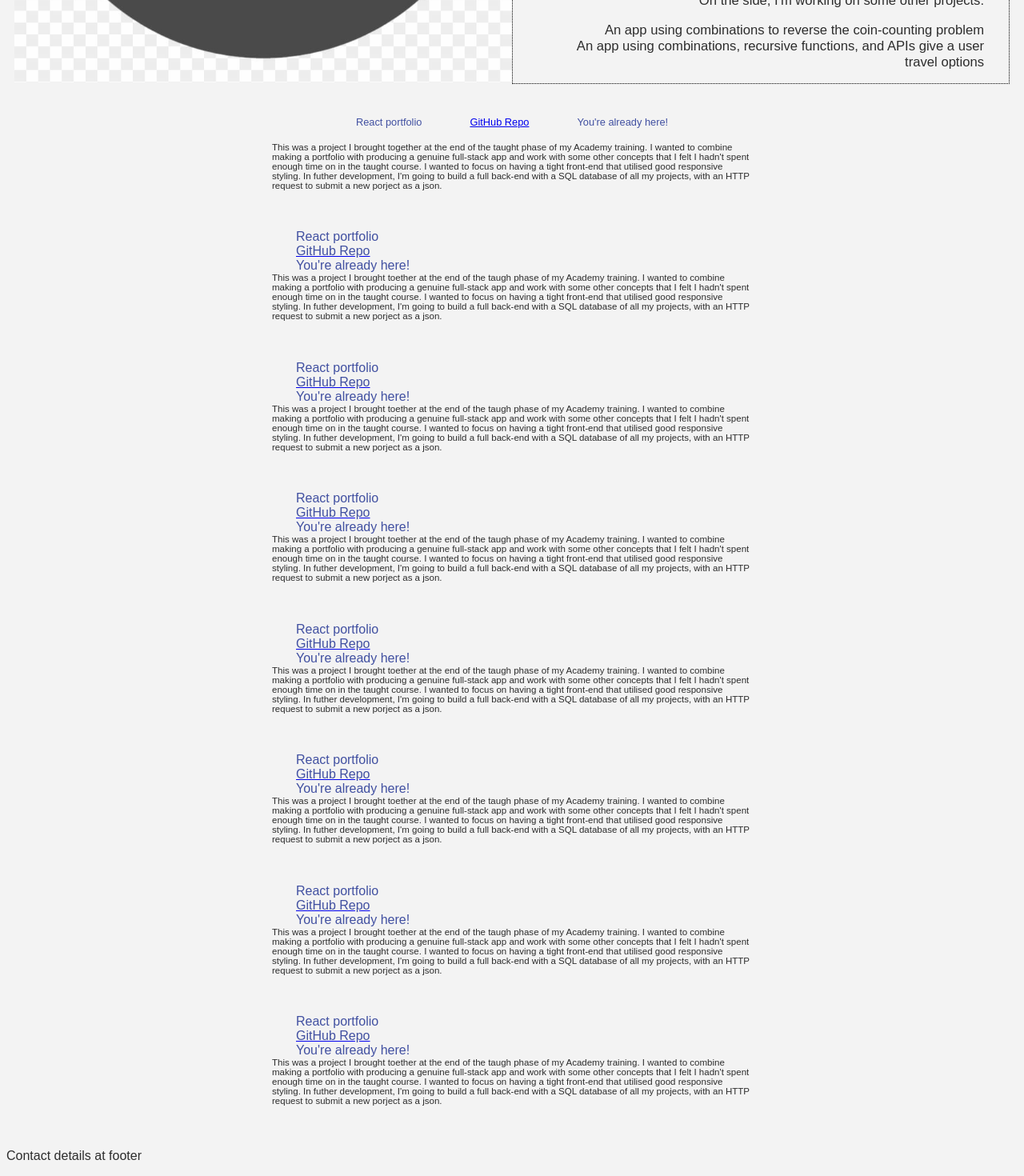
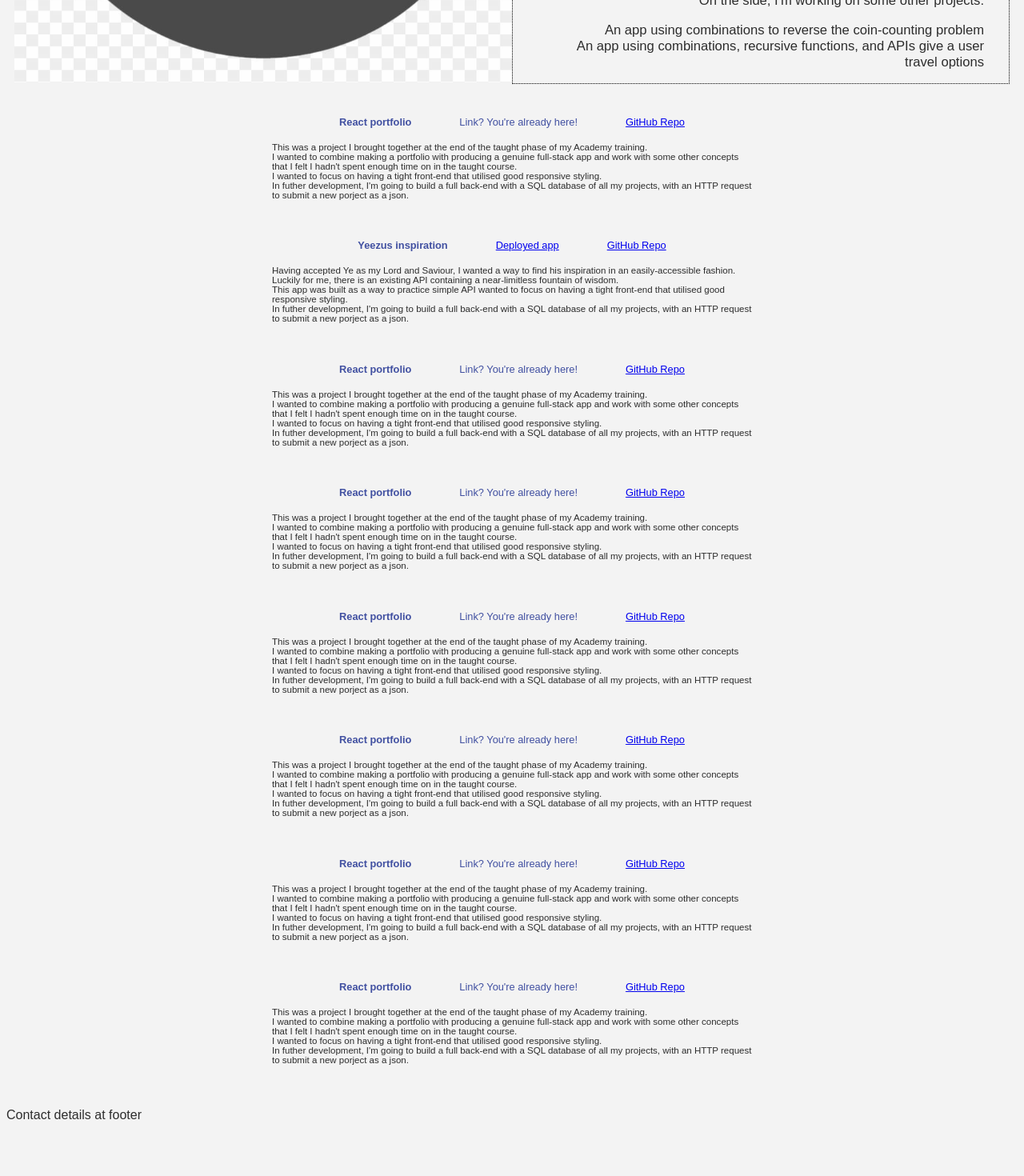
Before and after one commit to mat-projects/portfolio-frontend, a React (Create React App) app: page / in a window 1280 px wide. Shown: the part 642-2112 px from the top of the page at 80% size. After the commit the page ends 2061 px from the top, so only its background shows below. Built offline with nearby package versions, Linux system fonts and the light colour scheme.

Commit message:
working css

```diff
--- a/public/style.css
+++ b/public/style.css
@@ -139,6 +139,7 @@ html {
 .project--name {
     padding: 0% 5%;
     color: rgb(65, 80, 161);
+    font-weight: bold;
 }
 .project--link{
     padding: 0% 5%;
--- a/src/components/main/projects.tsx
+++ b/src/components/main/projects.tsx
@@ -5,6 +5,7 @@ export default function Projects(): JSX.Element {
         <div className="project">
           <div className="project--header">
             <div className="project--name">React portfolio</div>
+            <div className="project--link">Link? You're already here!</div>
             <div className="project--link">
               <a
                 href="https://github.com/matbatten/portfolio-frontend"
@@ -14,170 +15,212 @@ export default function Projects(): JSX.Element {
                 <div>GitHub Repo</div>
               </a>
             </div>
-            <div className="project--link">You're already here!</div>
           </div>{" "}
           <br />
           <div className="project--desc">
             This was a project I brought together at the end of the taught phase
-            of my Academy training. I wanted to combine making a portfolio with
+            of my Academy training.<br/> I wanted to combine making a portfolio with
             producing a genuine full-stack app and work with some other concepts
-            that I felt I hadn't spent enough time on in the taught course. I
+            that I felt I hadn't spent enough time on in the taught course.<br/> I
             wanted to focus on having a tight front-end that utilised good
-            responsive styling. In futher development, I'm going to build a full
+            responsive styling.<br/> In futher development, I'm going to build a full
             back-end with a SQL database of all my projects, with an HTTP
             request to submit a new porject as a json.
           </div>
         </div>
 
         <div className="project">
-          <div className="project--name">React portfolio</div>
+          <div className="project--header">
+            <div className="project--name">Yeezus inspiration</div>
+            <div className="project--link">
               <a
-            href="https://github.com/matbatten/portfolio-frontend"
+                href="https://yeebible.netlify.app/"
                 target="_blank"
                 rel="noopener noreferrer"
               >
-            <div className="project--link">GitHub Repo</div>
+                <div>Deployed app</div>
               </a>
-          <div className="project--link">You're already here!</div>
+            </div>
+            <div className="project--link">
+              <a
+                href="https://github.com/matbatten/Yeezus"
+                target="_blank"
+                rel="noopener noreferrer"
+              >
+                <div>GitHub Repo</div>
+              </a>
+            </div>
+          </div>{" "}
+          <br />
           <div className="project--desc">
-            This was a project I brought toether at the end of the taugh phase
-            of my Academy training. I wanted to combine making a portfolio with
-            producing a genuine full-stack app and work with some other concepts
-            that I felt I hadn't spent enough time on in the taught course. I
+            Having accepted Ye as my Lord and Saviour, I wanted a way to find
+            his inspiration in an easily-accessible fashion.<br/> Luckily for
+            me, there is an existing API containing a near-limitless fountain
+            of wisdom.<br/> This app was built as a way to practice simple API
             wanted to focus on having a tight front-end that utilised good
-            responsive styling. In futher development, I'm going to build a full
+            responsive styling.<br/> In futher development, I'm going to build a full
             back-end with a SQL database of all my projects, with an HTTP
             request to submit a new porject as a json.
           </div>
         </div>
 
         <div className="project">
+          <div className="project--header">
             <div className="project--name">React portfolio</div>
+            <div className="project--link">Link? You're already here!</div>
+            <div className="project--link">
               <a
                 href="https://github.com/matbatten/portfolio-frontend"
                 target="_blank"
                 rel="noopener noreferrer"
               >
-            <div className="project--link">GitHub Repo</div>
+                <div>GitHub Repo</div>
               </a>
-          <div className="project--link">You're already here!</div>
+            </div>
+          </div>{" "}
+          <br />
           <div className="project--desc">
-            This was a project I brought toether at the end of the taugh phase
-            of my Academy training. I wanted to combine making a portfolio with
+            This was a project I brought together at the end of the taught phase
+            of my Academy training.<br/> I wanted to combine making a portfolio with
             producing a genuine full-stack app and work with some other concepts
-            that I felt I hadn't spent enough time on in the taught course. I
+            that I felt I hadn't spent enough time on in the taught course.<br/> I
             wanted to focus on having a tight front-end that utilised good
-            responsive styling. In futher development, I'm going to build a full
+            responsive styling.<br/> In futher development, I'm going to build a full
             back-end with a SQL database of all my projects, with an HTTP
             request to submit a new porject as a json.
           </div>
         </div>
 
         <div className="project">
+          <div className="project--header">
             <div className="project--name">React portfolio</div>
+            <div className="project--link">Link? You're already here!</div>
+            <div className="project--link">
               <a
                 href="https://github.com/matbatten/portfolio-frontend"
                 target="_blank"
                 rel="noopener noreferrer"
               >
-            <div className="project--link">GitHub Repo</div>
+                <div>GitHub Repo</div>
               </a>
-          <div className="project--link">You're already here!</div>
+            </div>
+          </div>{" "}
+          <br />
           <div className="project--desc">
-            This was a project I brought toether at the end of the taugh phase
-            of my Academy training. I wanted to combine making a portfolio with
+            This was a project I brought together at the end of the taught phase
+            of my Academy training.<br/> I wanted to combine making a portfolio with
             producing a genuine full-stack app and work with some other concepts
-            that I felt I hadn't spent enough time on in the taught course. I
+            that I felt I hadn't spent enough time on in the taught course.<br/> I
             wanted to focus on having a tight front-end that utilised good
-            responsive styling. In futher development, I'm going to build a full
+            responsive styling.<br/> In futher development, I'm going to build a full
             back-end with a SQL database of all my projects, with an HTTP
             request to submit a new porject as a json.
           </div>
         </div>
 
         <div className="project">
+          <div className="project--header">
             <div className="project--name">React portfolio</div>
+            <div className="project--link">Link? You're already here!</div>
+            <div className="project--link">
               <a
                 href="https://github.com/matbatten/portfolio-frontend"
                 target="_blank"
                 rel="noopener noreferrer"
               >
-            <div className="project--link">GitHub Repo</div>
+                <div>GitHub Repo</div>
               </a>
-          <div className="project--link">You're already here!</div>
+            </div>
+          </div>{" "}
+          <br />
           <div className="project--desc">
-            This was a project I brought toether at the end of the taugh phase
-            of my Academy training. I wanted to combine making a portfolio with
+            This was a project I brought together at the end of the taught phase
+            of my Academy training.<br/> I wanted to combine making a portfolio with
             producing a genuine full-stack app and work with some other concepts
-            that I felt I hadn't spent enough time on in the taught course. I
+            that I felt I hadn't spent enough time on in the taught course.<br/> I
             wanted to focus on having a tight front-end that utilised good
-            responsive styling. In futher development, I'm going to build a full
+            responsive styling.<br/> In futher development, I'm going to build a full
             back-end with a SQL database of all my projects, with an HTTP
             request to submit a new porject as a json.
           </div>
         </div>
 
         <div className="project">
+          <div className="project--header">
             <div className="project--name">React portfolio</div>
+            <div className="project--link">Link? You're already here!</div>
+            <div className="project--link">
               <a
                 href="https://github.com/matbatten/portfolio-frontend"
                 target="_blank"
                 rel="noopener noreferrer"
               >
-            <div className="project--link">GitHub Repo</div>
+                <div>GitHub Repo</div>
               </a>
-          <div className="project--link">You're already here!</div>
+            </div>
+          </div>{" "}
+          <br />
           <div className="project--desc">
-            This was a project I brought toether at the end of the taugh phase
-            of my Academy training. I wanted to combine making a portfolio with
+            This was a project I brought together at the end of the taught phase
+            of my Academy training.<br/> I wanted to combine making a portfolio with
             producing a genuine full-stack app and work with some other concepts
-            that I felt I hadn't spent enough time on in the taught course. I
+            that I felt I hadn't spent enough time on in the taught course.<br/> I
             wanted to focus on having a tight front-end that utilised good
-            responsive styling. In futher development, I'm going to build a full
+            responsive styling.<br/> In futher development, I'm going to build a full
             back-end with a SQL database of all my projects, with an HTTP
             request to submit a new porject as a json.
           </div>
         </div>
 
         <div className="project">
+          <div className="project--header">
             <div className="project--name">React portfolio</div>
+            <div className="project--link">Link? You're already here!</div>
+            <div className="project--link">
               <a
                 href="https://github.com/matbatten/portfolio-frontend"
                 target="_blank"
                 rel="noopener noreferrer"
               >
-            <div className="project--link">GitHub Repo</div>
+                <div>GitHub Repo</div>
               </a>
-          <div className="project--link">You're already here!</div>
+            </div>
+          </div>{" "}
+          <br />
           <div className="project--desc">
-            This was a project I brought toether at the end of the taugh phase
-            of my Academy training. I wanted to combine making a portfolio with
+            This was a project I brought together at the end of the taught phase
+            of my Academy training.<br/> I wanted to combine making a portfolio with
             producing a genuine full-stack app and work with some other concepts
-            that I felt I hadn't spent enough time on in the taught course. I
+            that I felt I hadn't spent enough time on in the taught course.<br/> I
             wanted to focus on having a tight front-end that utilised good
-            responsive styling. In futher development, I'm going to build a full
+            responsive styling.<br/> In futher development, I'm going to build a full
             back-end with a SQL database of all my projects, with an HTTP
             request to submit a new porject as a json.
           </div>
         </div>
 
         <div className="project">
+          <div className="project--header">
             <div className="project--name">React portfolio</div>
+            <div className="project--link">Link? You're already here!</div>
+            <div className="project--link">
               <a
                 href="https://github.com/matbatten/portfolio-frontend"
                 target="_blank"
                 rel="noopener noreferrer"
               >
-            <div className="project--link">GitHub Repo</div>
+                <div>GitHub Repo</div>
               </a>
-          <div className="project--link">You're already here!</div>
+            </div>
+          </div>{" "}
+          <br />
           <div className="project--desc">
-            This was a project I brought toether at the end of the taugh phase
-            of my Academy training. I wanted to combine making a portfolio with
+            This was a project I brought together at the end of the taught phase
+            of my Academy training.<br/> I wanted to combine making a portfolio with
             producing a genuine full-stack app and work with some other concepts
-            that I felt I hadn't spent enough time on in the taught course. I
+            that I felt I hadn't spent enough time on in the taught course.<br/> I
             wanted to focus on having a tight front-end that utilised good
-            responsive styling. In futher development, I'm going to build a full
+            responsive styling.<br/> In futher development, I'm going to build a full
             back-end with a SQL database of all my projects, with an HTTP
             request to submit a new porject as a json.
           </div>
```
Lines whose indentation alone changed are shown as unchanged.
